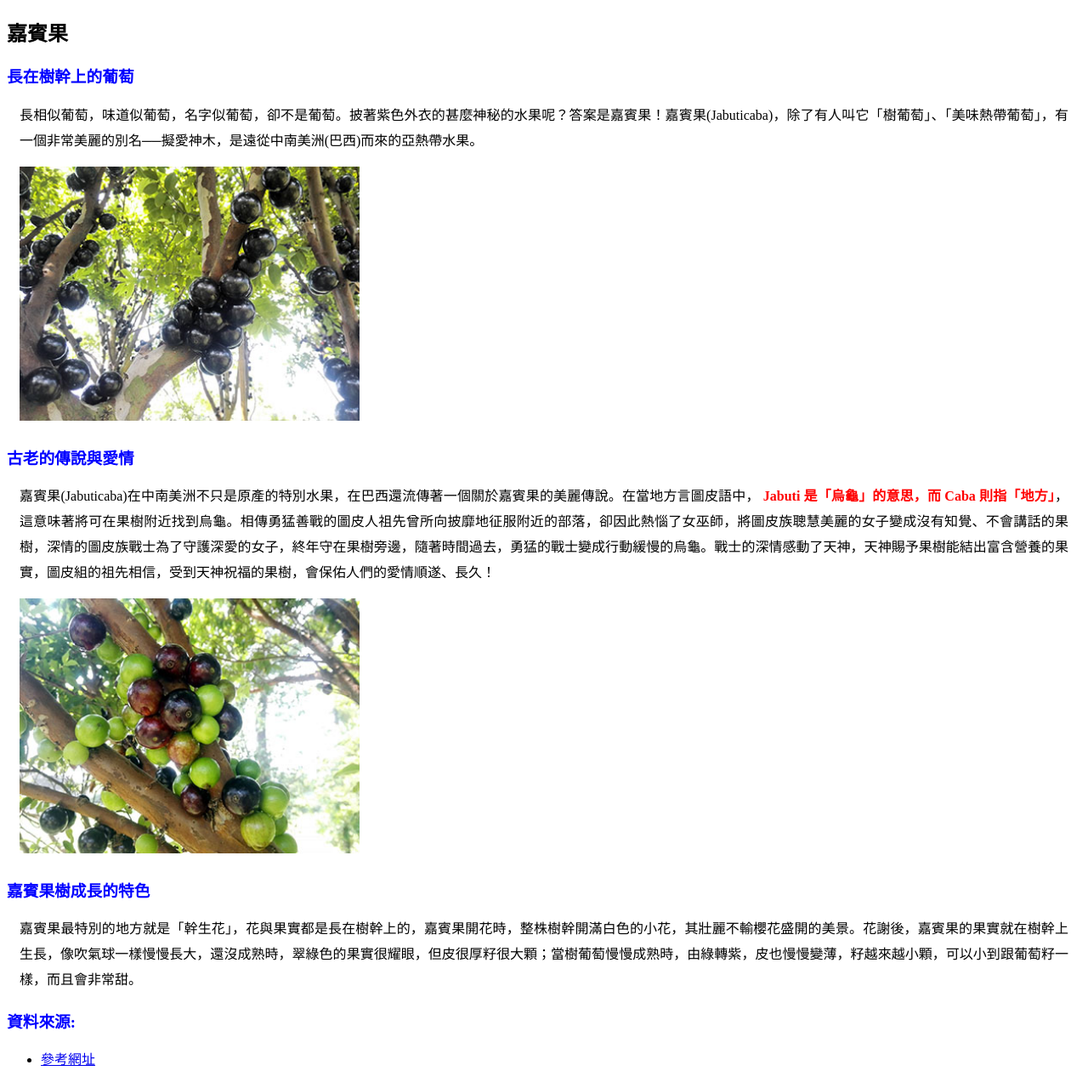
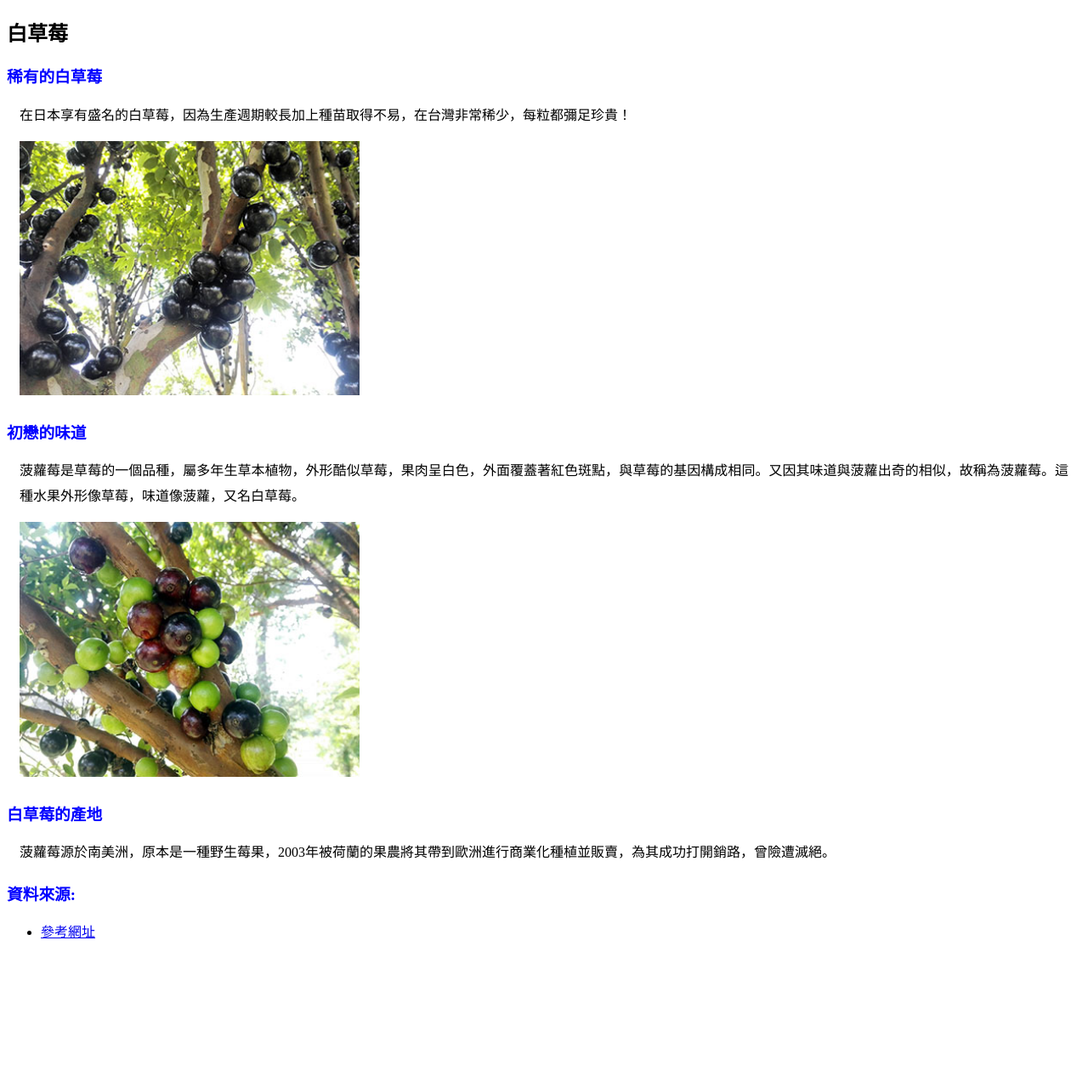
Before and after one commit to chang-harry/chang-harry.github.io, a plain HTML site: page B4A49/課堂作業01/index.htm in a window 1280 px wide. Shown: the whole page at 85% size. After the commit the page ends 1123 px from the top, so only its background shows below. Drawn offline with Linux system fonts and the light colour scheme.

Commit message:
Update index.htm

```diff
--- a/B4A49/課堂作業01/index.htm
+++ b/B4A49/課堂作業01/index.htm
@@ -2,7 +2,7 @@
 <html>
 <head>
 	<meta charset="UTF-8">
-		<title>課堂作業01</title>
+		<title>家庭作業01(B4A49張恆豪)</title>
 	<style>
 		div {
 			margin: 15px;
@@ -19,26 +19,26 @@
 	</style>
 </head>
 	<body>
-        <h2>嘉賓果</h2>
-		<h3>長在樹幹上的葡萄</h3>
+        <h2>白草莓</h2>
+		<h3>稀有的白草莓</h3>
 		<div>
-			長相似葡萄，味道似葡萄，名字似葡萄，卻不是葡萄。披著紫色外衣的甚麼神秘的水果呢？答案是嘉賓果！嘉賓果(Jabuticaba)，除了有人叫它「樹葡萄」、「美味熱帶葡萄」，有一個非常美麗的別名──擬愛神木，是遠從中南美洲(巴西)而來的亞熱帶水果。
+			在日本享有盛名的白草莓，因為生產週期較長加上種苗取得不易，在台灣非常稀少，每粒都彌足珍貴！
 		</div>
 		<div ><img src="pic01.jpg" width="400"></div>
-		<h3>古老的傳說與愛情</h3>
+		<h3>初戀的味道</h3>
 		<div>
-			嘉賓果(Jabuticaba)在中南美洲不只是原產的特別水果，在巴西還流傳著一個關於嘉賓果的美麗傳說。在當地方言圖皮語中，
-			<span>Jabuti 是「烏龜」的意思，而 Caba 則指「地方」</span>，
-			這意味著將可在果樹附近找到烏龜。相傳勇猛善戰的圖皮人祖先曾所向披靡地征服附近的部落，卻因此熱惱了女巫師，將圖皮族聰慧美麗的女子變成沒有知覺、不會講話的果樹，深情的圖皮族戰士為了守護深愛的女子，終年守在果樹旁邊，隨著時間過去，勇猛的戰士變成行動緩慢的烏龜。戰士的深情感動了天神，天神賜予果樹能結出富含營養的果實，圖皮組的祖先相信，受到天神祝福的果樹，會保佑人們的愛情順遂、長久！
+			菠蘿莓是草莓的一個品種，屬多年生草本植物，外形酷似草莓，果肉呈白色，外面覆蓋著紅色斑點，與草莓的基因構成相同。又因其味道與菠蘿出奇的相似，故稱為菠蘿莓。這種水果外形像草莓，味道像菠蘿，又名白草莓。
+
 		</div>
 		<div ><img src="pic02.jpg" width="400"></div>
-		<h3>嘉賓果樹成長的特色</h3>
+		<h3>白草莓的產地</h3>
 		<div>
-			嘉賓果最特別的地方就是「幹生花」，花與果實都是長在樹幹上的，嘉賓果開花時，整株樹幹開滿白色的小花，其壯麗不輸櫻花盛開的美景。花謝後，嘉賓果的果實就在樹幹上生長，像吹氣球一樣慢慢長大，還沒成熟時，翠綠色的果實很耀眼，但皮很厚籽很大顆；當樹葡萄慢慢成熟時，由綠轉紫，皮也慢慢變薄，籽越來越小顆，可以小到跟葡萄籽一樣，而且會非常甜。
+			菠蘿莓源於南美洲，原本是一種野生莓果，2003年被荷蘭的果農將其帶到歐洲進行商業化種植並販賣，為其成功打開銷路，曾險遭滅絕。
+
 		</div>
 		<h3>資料來源:</h3>
 		<ul>
-			<li><a href="https://greenbox.tw/Home/BlogPostNew/5791" target="_blank">參考網址</a></li>
+			<li><a href="https://kknews.cc/agriculture/mjnqv9z.html" target="_blank">參考網址</a></li>
 		</ul>
 	</body>
 </html>
```
